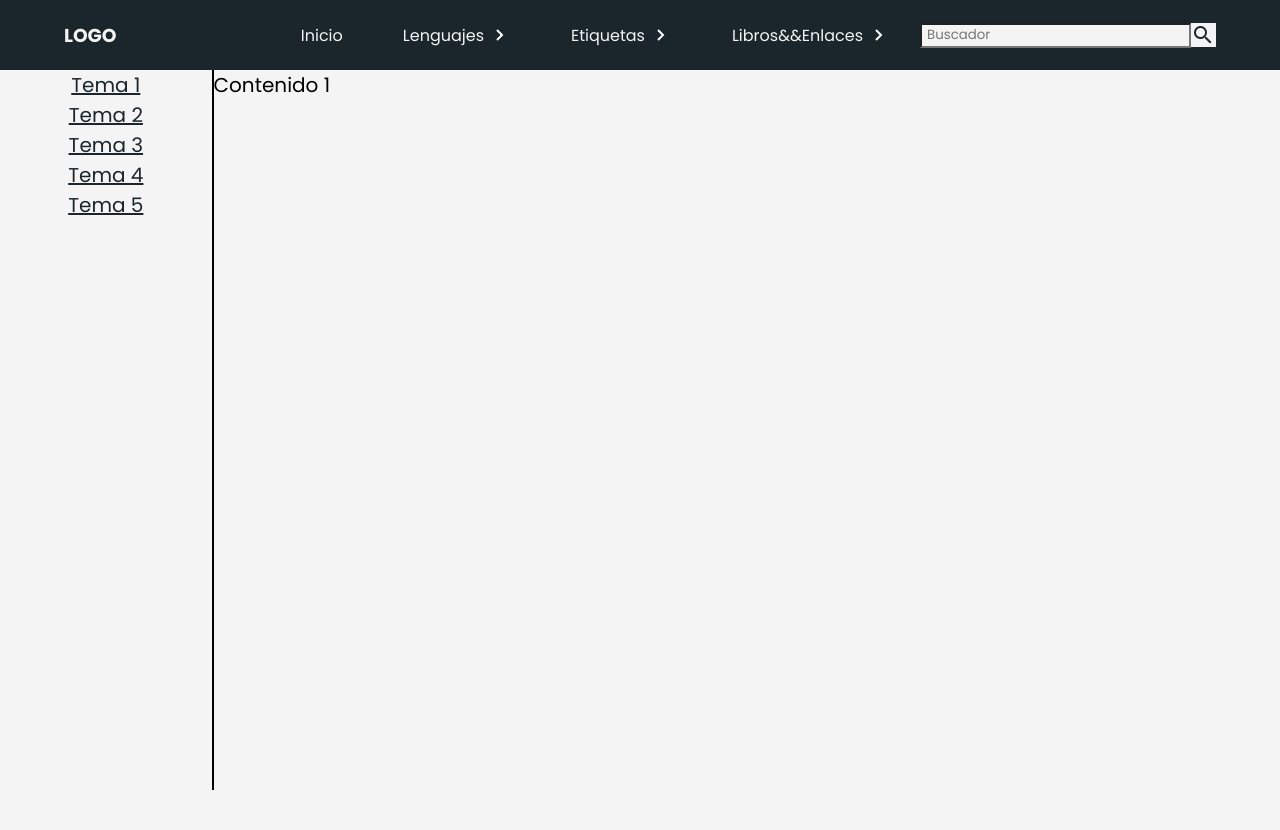
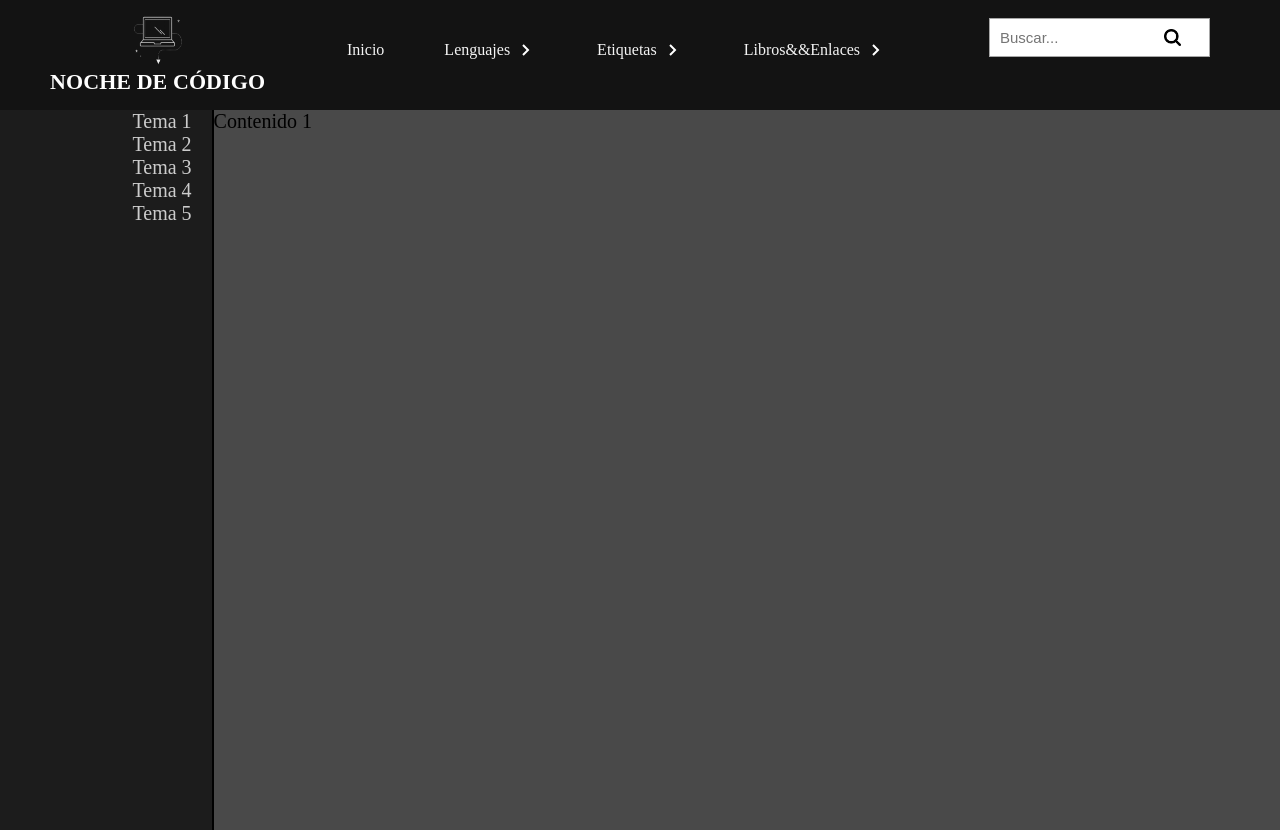
Before and after one commit to sandroja16/version-1, a plain HTML site: page modelo-1/index.html in a window 1280 px wide. Before the commit the page ends 800 px from the top, so only its background shows below. Drawn offline with Linux system fonts and the light colour scheme; files that its build step writes are made by us from their sources; a web font is replaced by a local one.

Commit message:
se corrio la estrutura, se hizo la imolementacion de scss

```diff
--- a/modelo-1/css/style.css
+++ /dev/null
@@ -1,228 +0,0 @@
-@import url('https://fonts.googleapis.com/css2?family=Poppins:wght@300;400;700&display=swap');
-
-
-*{
-    margin: 0;
-    padding: 0;
-    box-sizing: border-box;
-    font-family: 'Poppins', sans-serif;
-}
-
-body{
-    background: #f4f4f4;
-  width: 100%;
-  height: 100%;
-}
-
-.menu{
-    background-color: #1b262c;
-    color: #f4f4f4;
-    height: 70px;
-}
-
-.menu__container{
-    display: flex;
-    justify-content: space-between;
-    align-items: center;
-    width: 90%;
-    max-width: 1200px;
-    height: 100%;
-    margin: 0 auto;
-}
-
-.menu__links{
-    height: 100%;
-    transition: transform .5s;
-    display: flex;
-}
-
-.menu__item{
-    list-style: none;
-    position: relative;
-    height: 100%;
-    --clip: polygon(0 0, 100% 0, 100% 0, 0 0);
-    --transform: rotate(-90deg);
-}
-
-.menu__item:hover{
-    --clip: polygon(0 0, 100% 0, 100% 100%, 0% 100%);
-    --transform: rotate(0);
-}
-
-.menu__link{
-    color: #f4f4f4;
-    text-decoration: none;
-    padding: 0 30px;
-    display: flex;
-    height: 100%;
-    align-items: center;
-}
-
-.menu__link:hover{
-    background-color: #0F4C75;
-}
-
-
-.menu__arrow{
-    transform: var(--transform);
-    transition: transform .3s;
-    display: block;
-    margin-left: 3px;
-}
-
-.menu__nesting{
-    list-style: none;
-    transition:clip-path .3s;
-    clip-path: var(--clip);
-    position: absolute;
-    right: 0;
-    bottom: 0;
-    width: max-content;
-    transform: translateY(100%);
-    background-color: #1B262C;
-}
-
-.menu__link--inside{
-    padding: 30px 100px 30px 20px;
-}
-
-.menu__link--inside:hover{
-    background-color: #0F4C75;
-}
-
-.search_nav {
-    display: flex;
-   height: 100%;
-    justify-content: center;
-    align-items: center;
-}
-
-.search_nav>#search {
-    height: 25px;
-    padding: 5px;
-    outline: none;
-    background-color: #f4f4f4;
-}
-
-.search_nav>.large {
-    background-color: #f4f4f4;
-    color: #1b262c;
-    width: 25px;
-    cursor: pointer;
-}
-
-.search_nav>.large:hover {
-    background-color: #0F4C75;
-    color: #f4f4f4;
-}
-
-.menu__hamburguer{
-    height: 100%;
-    display: flex;
-    align-items: center;
-    padding: 0 15px;
-    cursor: pointer;
-    display: none;
-}
-
-.menu__img{
-    display: block;
-    width: 36px;
-}
-
-@media (max-width:800px){
-    .menu__hamburguer{
-        display: flex;
-    }
-
-    .menu__item{
-        --clip:0;
-        overflow:hidden ;
-    }
-
-    .menu__item--active{
-        --transform: rotate(0);
-        --background: #0F4C75;
-    }
-
-    .menu__item--show{
-        background-color: var(--background);
-    }
-
-
-    .menu__links{
-        position: fixed;
-        max-width: 400px;
-        width: 100%;
-        top: 70px;
-        bottom: 0;
-        right: 0;
-        background-color: #000;
-        overflow-y: auto;
-        display: grid;
-        grid-auto-rows: max-content;
-        transform: translateX(100%);
-    }
-
-    .menu__links--show{
-        transform: unset;
-        width: 100%;
-    }
-
-    .menu__link{
-        padding: 25px 0;
-        padding-left: 30px;
-        height: auto;
-    }
-
-    .menu__arrow{
-        margin-left: auto;
-        margin-right: 20px;
-    }
-
-    .menu__nesting{
-        display: grid;
-        position: unset;
-        width: 100%;
-        transform: translateY(0);
-        height: 0;
-        transition: height .3s;
-    }
-
-    .menu__link--inside{
-        width: 90%;
-        margin-left: auto;
-        border-left: 1px solid #0F4C75;
-    }
-}
-
-.header_page {
-    display: flex;
-    width: 100%;
-    height: 90vh;
-  }
-
-  .navbar_left {
-    border-right: 2px solid black;
-    width: 20%;
-    height: 90vh;
-    text-align: center;
-  }
-
-  .navbar_left>ul>li>a {
-    color: #1B262C;
-    font-size: 20px;
-  }
-
-  .navbar_left>ul>li>a:hover {
-    color: blue;
-  }
-
-  .section_page {
-    width: 100%;
-    height: 100%;
-  }
-
-  .section_page>p {
-    font-size: 20px;
-  }
--- a/modelo-1/index.html
+++ b/modelo-1/index.html
@@ -1,31 +1,33 @@
 <!DOCTYPE html>
 <html lang="es">
+
 <head>
   <meta charset="UTF-8" />
   <meta http-equiv="X-UA-Compatible" content="IE=edge" />
   <meta name="viewport" content="width=device-width, initial-scale=1.0" />
   <title>Menu desplegable</title>
   <link rel="stylesheet" href="./css/style.css" />
-    <link
-      href="https://fonts.googleapis.com/icon?family=Material+Icons"
-      rel="stylesheet"
-    />
+  <link rel="stylesheet" href="style.css">
+  <link href="https://fonts.googleapis.com/icon?family=Material+Icons" rel="stylesheet" />
 </head>
+
 <body>
+  <header class="header__principal">
+    <div class="logo">
+      <img src="assets/logo/logo.png" alt="">
+      <h1>NOCHE DE CÓDIGO</h1>
+      <!--h3>Divide y vencerás: una línea de código a la vez</h3-->
+    </div>
+
     <nav class="menu">
-      <section class="menu__container">
-        <h1 class="menu__logo">LOGO</h1>
+      <ul class="menu__links">
 
-        <ul class="menu__links">
         <li class="menu__item">
           <a href="#" class="menu__link">Inicio</a>
         </li>
 
         <li class="menu__item menu__item--show">
-            <a href="#" class="menu__link"
-              >Lenguajes <img src="./img/arrow.svg" class="menu__arrow"
-            /></a>
-
+          <a href="#" class="menu__link">Lenguajes <img src="./img/arrow.svg" class="menu__arrow" /></a>
           <ul class="menu__nesting">
             <li class="menu__inside">
               <a href="#" class="menu__link menu__link--inside">HTML</a>
@@ -46,9 +48,7 @@
         </li>
 
         <li class="menu__item menu__item--show">
-            <a href="#" class="menu__link"
-              >Etiquetas <img src="./img/arrow.svg" class="menu__arrow"
-            /></a>
+          <a href="#" class="menu__link">Etiquetas <img src="./img/arrow.svg" class="menu__arrow" /></a>
 
           <ul class="menu__nesting">
             <li class="menu__inside">
@@ -64,8 +64,7 @@
         </li>
 
         <li class="menu__item">
-            <a href="#" class="menu__link">Libros&&Enlaces <img src="./img/arrow.svg" class="menu__arrow"
-                /></a>
+          <a href="#" class="menu__link">Libros&&Enlaces <img src="./img/arrow.svg" class="menu__arrow" /></a>
           <ul class="menu__nesting">
             <li class="menu__inside">
               <a href="#" class="menu__link menu__link--inside">HTML</a>
@@ -78,19 +77,15 @@
             </li>
           </ul>
         </li>
-          <li class="menu__item">
-            <div class="search_nav">
-              <input type="text" id="search" placeholder="Buscador" />
-              <i class="large material-icons">search</i>
+      </ul>
+    </nav>
+
+    <div id="searchContent">
+      <input type="text" id="search" placeholder="Buscar...">
     </div>
-          </li>
-        </ul>
 
-        <div class="menu__hamburguer">
-          <img src="./img/menu.svg" class="menu__img" />
-        </div>
-      </section>
-    </nav>
+  </header>
+
 
 
   <header class="header_page">
@@ -124,4 +119,5 @@
 
   <script src="./js/main.js"></script>
 </body>
+
 </html>
--- /dev/null
+++ b/modelo-1/noche.scss
@@ -0,0 +1,226 @@
+@import url('https://fonts.googleapis.com/css2? family=Caramel&family=Nunito+Sans:ital,wght@0,200;0,300;0,400;0,600;0,700;0,800;0,900;1,200;1,300;1,400;1,600;1,700;1,800;1,900&display=swap');
+@import url('https://fonts.googleapis.com/css2?family=Poppins:wght@300;400;700&display=swap');
+/*___________________reset___________________*/
+html {
+    box-sizing: border-box;
+    font-size: 16px;
+}
+
+*,
+*:before,
+*:after {
+    box-sizing: inherit;
+}
+
+body,
+h1,
+h2,
+h3,
+h4,
+h5,
+h6,
+p,
+ol,
+ul {
+    margin: 0;
+    padding: 0;
+    font-weight: normal;
+}
+
+ol,
+ul {
+    list-style: none;
+}
+
+img {
+    max-width: 100%;
+    height: auto;
+}
+
+/*___________________reset___________________*/
+.header__principal {
+    padding: 15px 50px 15px 50px;
+    ;
+    display: flex;
+    justify-content: space-between;
+    background-color: #131313;
+    font-family: 'Caramel', cursiva;
+
+    .logo {
+        text-align: center;
+        flex-wrap: wrap;
+
+
+        img {
+            width: 50px;
+            height: 50px;
+        }
+
+        h1 {
+            font-weight: 600;
+            font-size: 22px;
+            letter-spacing: 0.08px;
+            color: white;
+        }
+
+        h3 {
+            font-weight: 500;
+            font-size: 16px;
+            letter-spacing: 0.25px;
+            color: #A0A0A0;
+        }
+    }
+
+    .menu {
+        color: #f4f4f4;
+        height: 70px;
+
+        .menu__links {
+            height: 100%;
+            transition: transform .5s;
+            display: flex;
+
+            .menu__item {
+                list-style: none;
+                position: relative;
+                height: 100%;
+                --clip: polygon(0 0, 100% 0, 100% 0, 0 0);
+                --transform: rotate(-90deg);
+
+                .menu__link {
+                    color: #f4f4f4;
+                    text-decoration: none;
+                    padding: 0 30px;
+                    display: flex;
+                    height: 100%;
+                    align-items: center;
+                }
+
+                .menu__link:hover {
+                    background-color: #1c1c1c;
+                }
+
+                .menu__arrow {
+                    transform: var(--transform);
+                    transition: transform .3s;
+                    display: block;
+                    margin-left: 3px;
+                }
+
+                .menu__nesting {
+                    list-style: none;
+                    transition: clip-path .3s;
+                    clip-path: var(--clip);
+                    position: absolute;
+                    right: 0;
+                    bottom: 0;
+                    width: max-content;
+                    transform: translateY(100%);
+                    background-color: #1B262C;
+
+                    .menu__inside {
+                        .menu__link--inside {
+                            padding: 30px 100px 30px 20px;
+                        }
+
+                        .menu__link--inside:hover {
+                            background-color: #1c1c1c;
+                            border-radius: 24px;
+                        }
+
+                    }
+                }
+            }
+
+            .menu__item:hover {
+                --clip: polygon(0 0, 100% 0, 100% 100%, 0% 100%);
+                --transform: rotate(0);
+            }
+
+        }
+
+
+    }
+
+    #searchContent {
+        // display: inline-block;
+        padding: 3px 20px;
+
+        #search {
+            padding: 10px;
+            border: none;
+            font-size: 15px;
+            background-color: white;
+            border: 1px rgb(167, 167, 167) solid;
+
+            //border-radius: 45px;
+        }
+
+        #search:focus {
+            outline: none;
+        }
+
+        #search::placeholder {
+            background-image: url("assets/logo/search.png");
+            background-repeat: no-repeat;
+            background-position-x: 90%;
+            background-size: contain;
+        }
+
+        img {
+            width: 15px;
+            margin-left: 15px
+        }
+    }
+
+}
+
+.header_page {
+    display: flex;
+    width: 100%;
+    height: 90vh;
+
+    .navbar_left {
+        background-color: #1c1c1c;
+        border-right: 2px solid black;
+        width: 20%;
+        height: 90vh;
+        text-align: right;
+
+
+        ul {
+            li {
+                a {
+                    font-size: medium;
+                    text-decoration: none;
+                    font-family: 'Caramel', cursiva;
+                    //  background-color: rgb(21,32,43);
+                    font-weight: 400;
+                    font-size: 20px;
+                    color: #ccc;
+                    padding: 60px 20px 5px 20px;
+                }
+
+                a:hover {
+                    color: rgb(189, 189, 202);
+                }
+
+            }
+
+            li:hover {
+                background-color: #494949;
+            }
+        }
+    }
+
+    .section_page {
+        width: 100%;
+        height: 100%;
+        background-color: #494949;
+
+        p {
+            font-family: 'Caramel', cursiva;
+            font-size: 20px;
+        }
+    }
+}
--- /dev/null
+++ b/style.css
@@ -0,0 +1,23 @@
+/*
+Errno::ENOENT: No such file or directory @ rb_sysopen - noche.scss
+
+Backtrace:
+C:/Ruby32-x64/lib/ruby/gems/3.2.0/gems/sass-3.7.4/lib/sass/plugin/compiler.rb:454:in `read'
+C:/Ruby32-x64/lib/ruby/gems/3.2.0/gems/sass-3.7.4/lib/sass/plugin/compiler.rb:454:in `update_stylesheet'
+C:/Ruby32-x64/lib/ruby/gems/3.2.0/gems/sass-3.7.4/lib/sass/plugin/compiler.rb:215:in `block in update_stylesheets'
+C:/Ruby32-x64/lib/ruby/gems/3.2.0/gems/sass-3.7.4/lib/sass/plugin/compiler.rb:209:in `each'
+C:/Ruby32-x64/lib/ruby/gems/3.2.0/gems/sass-3.7.4/lib/sass/plugin/compiler.rb:209:in `update_stylesheets'
+C:/Ruby32-x64/lib/ruby/gems/3.2.0/gems/sass-3.7.4/lib/sass/plugin/compiler.rb:294:in `watch'
+C:/Ruby32-x64/lib/ruby/gems/3.2.0/gems/sass-3.7.4/lib/sass/plugin.rb:109:in `method_missing'
+C:/Ruby32-x64/lib/ruby/gems/3.2.0/gems/sass-3.7.4/lib/sass/exec/sass_scss.rb:358:in `watch_or_update'
+C:/Ruby32-x64/lib/ruby/gems/3.2.0/gems/sass-3.7.4/lib/sass/exec/sass_scss.rb:51:in `process_result'
+C:/Ruby32-x64/lib/ruby/gems/3.2.0/gems/sass-3.7.4/lib/sass/exec/base.rb:50:in `parse'
+C:/Ruby32-x64/lib/ruby/gems/3.2.0/gems/sass-3.7.4/lib/sass/exec/base.rb:18:in `parse!'
+C:/Ruby32-x64/lib/ruby/gems/3.2.0/gems/sass-3.7.4/bin/sass:13:in `<top (required)>'
+C:/Ruby32-x64/bin/sass:32:in `load'
+C:/Ruby32-x64/bin/sass:32:in `<main>'
+*/
+body:before {
+  white-space: pre;
+  font-family: monospace;
+  content: "Errno::ENOENT: No such file or directory @ rb_sysopen - noche.scss"; }
```
Also changed, not shown: modelo-1/assets/logo/logo.png (added), modelo-1/assets/logo/search.png (added), modelo-1/style.css (added), 1 other file. Lines whose indentation alone changed are shown as unchanged.
